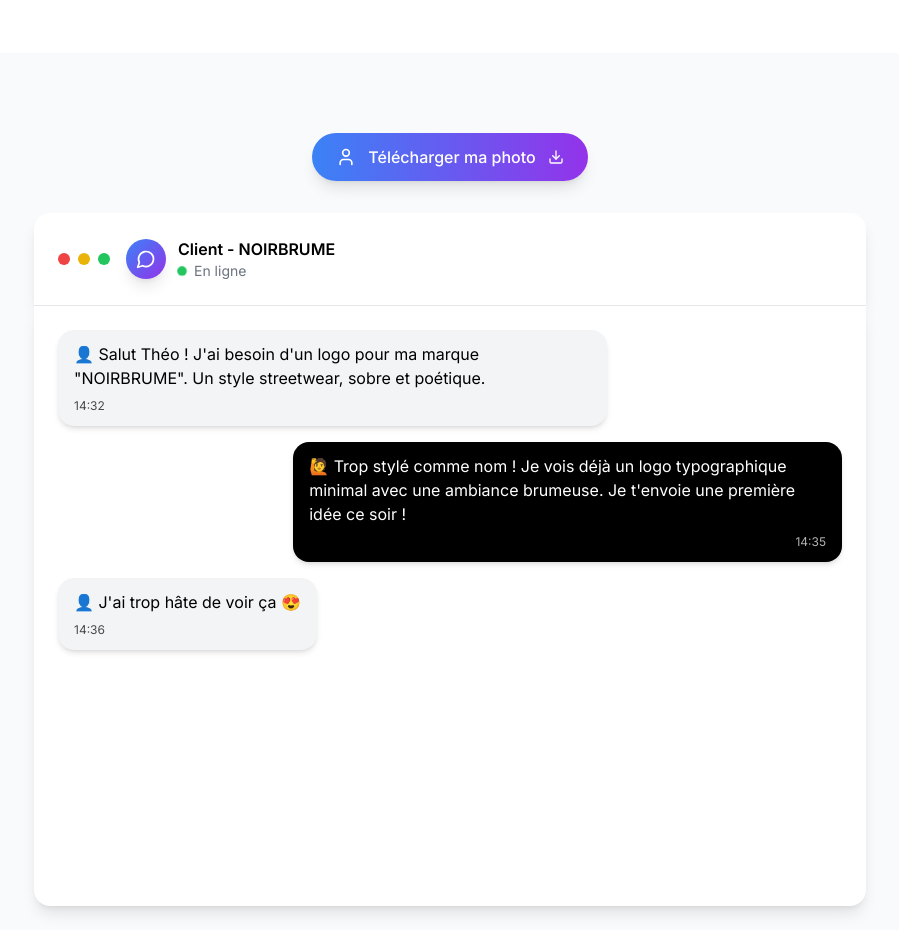
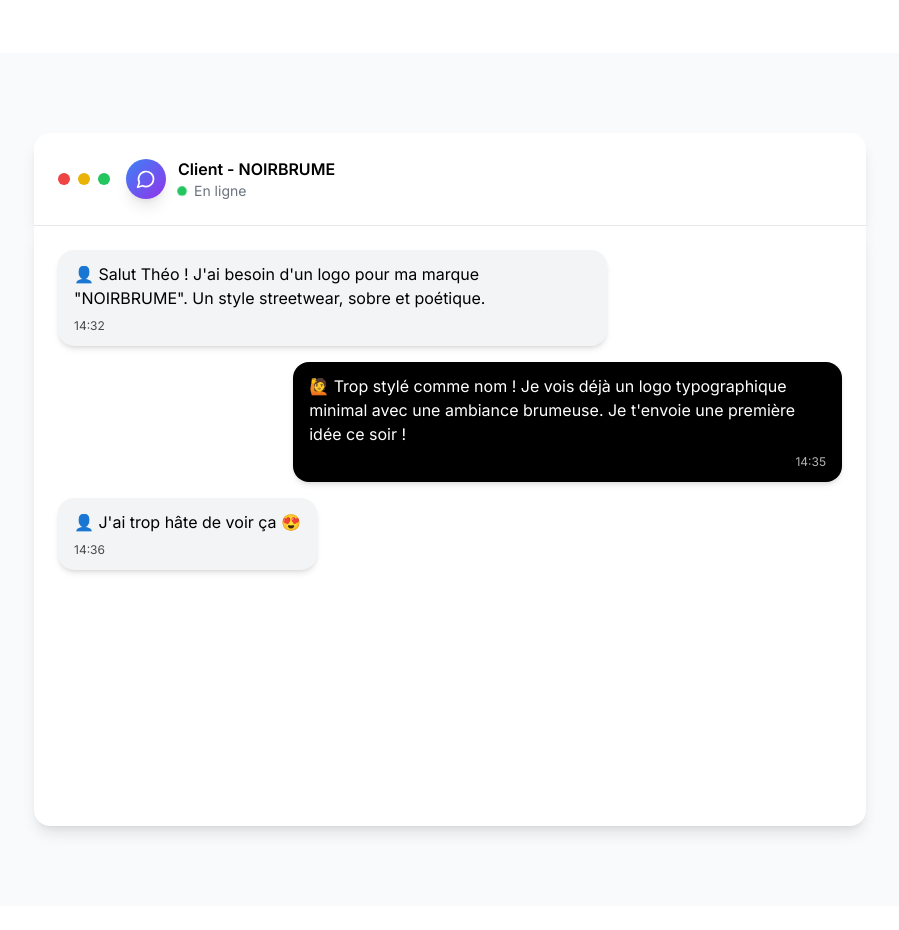
Before and after one commit to serfgxgsdfgcvg/asd, a React (Vite) app: page / in a window 1280 px wide. Shown: the part 5643-6573 px from the top of the page, without its empty margins (190-1089 px from the left). Built offline with nearby package versions, Linux system fonts and the light colour scheme.

Commit message:
Remove Photo Download Button from Chat

```diff
--- a/src/components/FakeChat.tsx
+++ b/src/components/FakeChat.tsx
@@ -1,6 +1,6 @@
 import React, { useState, useEffect, useRef } from 'react';
 import { motion, AnimatePresence } from 'framer-motion';
-import { MessageCircle, Download, User } from 'lucide-react';
+import { MessageCircle, Download } from 'lucide-react';
 
 interface Message {
   id: number;
@@ -198,51 +198,12 @@ export default function FakeChat() {
     }
   };
 
-  const handleDownloadPhoto = () => {
-    // Create a link to download the photo
-    const link = document.createElement('a');
-    link.href = '/DSC00831.png'; // Your photo path
-    link.download = 'Theo_Blondel_Photo.png';
-    document.body.appendChild(link);
-    link.click();
-    document.body.removeChild(link);
-  };
-
   return (
     <div
       ref={sectionRef}
       className="py-16 sm:py-20 bg-gray-50 dark:bg-gray-900"
     >
       <div className="max-w-4xl mx-auto px-4 sm:px-6 lg:px-8">
-        {/* Download Photo Button */}
-        <motion.div
-          initial={{ opacity: 0, y: -20 }}
-          whileInView={{ opacity: 1, y: 0 }}
-          transition={{ delay: 0.2, duration: 0.6 }}
-          className="flex justify-center mb-8"
-        >
-          <motion.button
-            onClick={handleDownloadPhoto}
-            whileHover={{ scale: 1.05, y: -2 }}
-            whileTap={{ scale: 0.95 }}
-            className="inline-flex items-center gap-3 bg-gradient-to-r from-blue-500 to-purple-600 text-white px-6 py-3 rounded-full font-medium shadow-lg hover:shadow-xl transition-all group"
-          >
-            <motion.div
-              whileHover={{ rotate: 360 }}
-              transition={{ duration: 0.5 }}
-            >
-              <User className="w-5 h-5" />
-            </motion.div>
-            Télécharger ma photo
-            <motion.div
-              whileHover={{ x: 5 }}
-              transition={{ duration: 0.2 }}
-            >
-              <Download className="w-4 h-4" />
-            </motion.div>
-          </motion.button>
-        </motion.div>
-
         {/* Chat Interface */}
         <motion.div
           variants={chatVariants}
```
